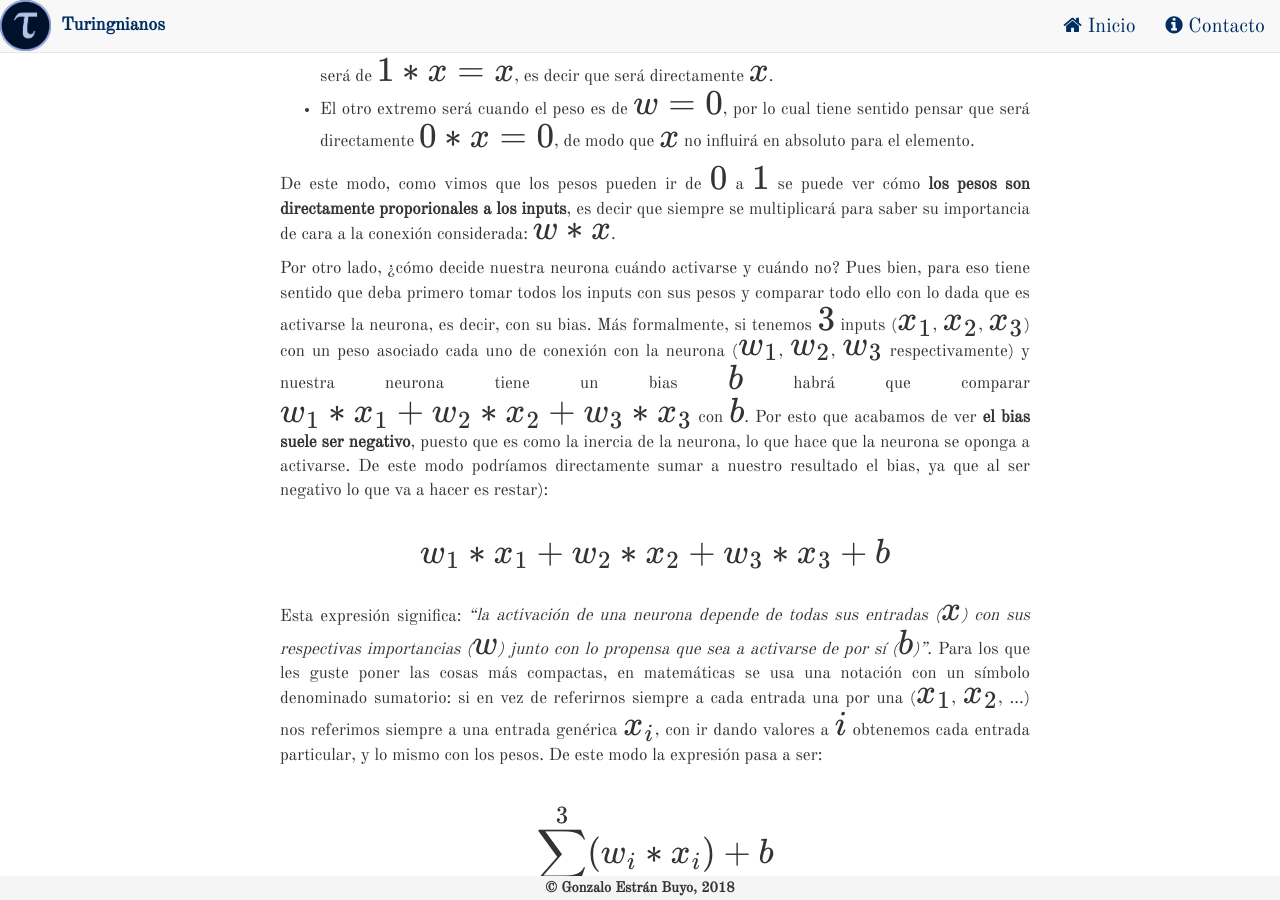
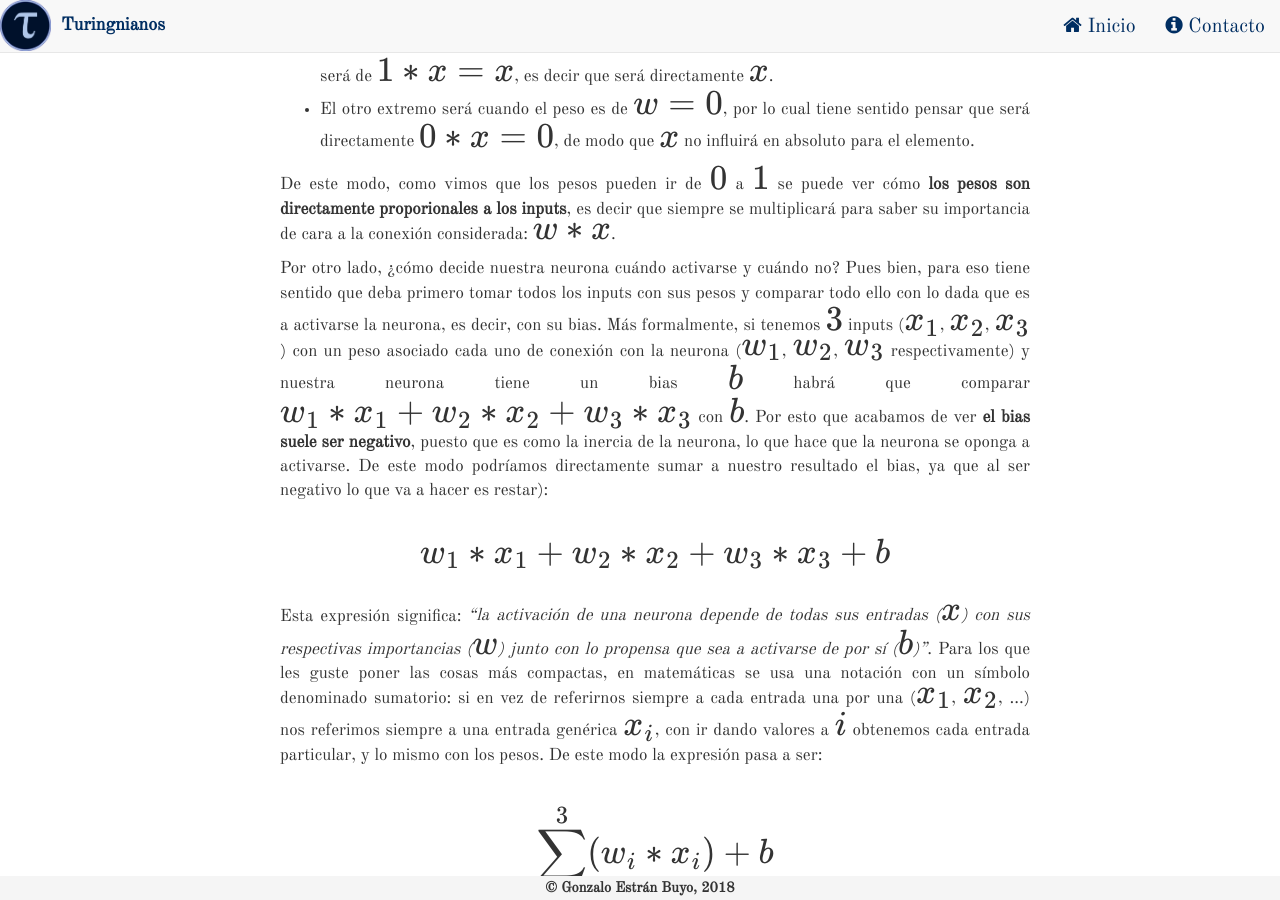
Before and after one commit to turingnianos/turingnianos.github.io, a Jekyll site: the page built from _posts/2018-01-14-deep-learning.md, in a window 1280 px wide and 900 px high, scrolled down 5427 px. Built offline with Jekyll 4.4.1, drawn with Linux system fonts in a browser that asks for light colours; nearby versions of some CDN libraries; some web fonts are replaced; formulas are drawn with MathJax 3; comment, search, counter and statistics services are not loaded.

```diff
--- a/_posts/2018-01-14-deep-learning.md
+++ b/_posts/2018-01-14-deep-learning.md
@@ -114,7 +114,7 @@ En primer lugar, puesto que los weights son como probabilidades tiene sentido pe
 
 De este modo, como vimos que los pesos pueden ir de $0$ a $1$ se puede ver cómo **los pesos son directamente proporionales a los inputs**, es decir que siempre se multiplicará para saber su importancia de cara a la conexión considerada: $w * x$.
 
-Por otro lado, ¿cómo decide nuestra neurona cuándo activarse y cuándo no? Pues bien, para eso tiene sentido que deba primero tomar todos los inputs con sus pesos y comparar todo ello con lo dada que es activarse la neurona, es decir, con su bias. Más formalmente, si tenemos $3$ inputs ($x_1$, $x_2$, $x_3$) con un peso asociado cada uno de conexión con la neurona ($w_1$, $w_2$, $w_3$ respectivamente) y nuestra neurona tiene un bias $b$ habrá que comparar $w_1 * x_1 + w_2 * x_2 + w_3 * x_3$ con $b$. Por esto que acabamos de ver **el bias suele ser negativo**, puesto que es como la inercia de la neurona, lo que hace que la neurona se oponga a activarse. De este modo podríamos directamente sumar a nuestro resultado el bias, ya que al ser negativo lo que va a hacer es restar):
+Por otro lado, ¿cómo decide nuestra neurona cuándo activarse y cuándo no? Pues bien, para eso tiene sentido que deba primero tomar todos los inputs con sus pesos y comparar todo ello con lo dada que es a activarse la neurona, es decir, con su bias. Más formalmente, si tenemos $3$ inputs ($x_1$, $x_2$, $x_3$) con un peso asociado cada uno de conexión con la neurona ($w_1$, $w_2$, $w_3$ respectivamente) y nuestra neurona tiene un bias $b$ habrá que comparar $w_1 * x_1 + w_2 * x_2 + w_3 * x_3$ con $b$. Por esto que acabamos de ver **el bias suele ser negativo**, puesto que es como la inercia de la neurona, lo que hace que la neurona se oponga a activarse. De este modo podríamos directamente sumar a nuestro resultado el bias, ya que al ser negativo lo que va a hacer es restar):
 
 $$w_1 * x_1 + w_2 * x_2 + w_3 * x_3 + b$$
 
```
